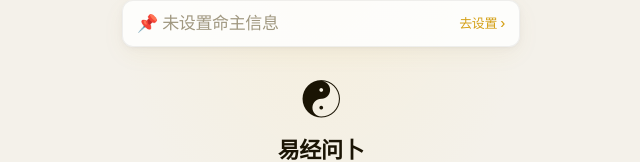
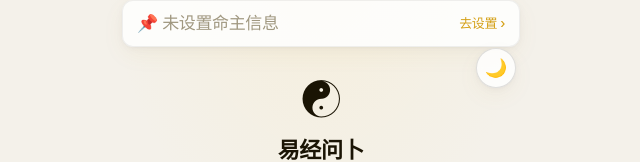
Before and after one commit to Yusonzzz/claw-iching, a Vue app: page / in a window 1280 px wide. Shown: the top 162 px of the page, without its empty margins (319-959 px from the left). Built offline with nearby package versions, Linux system fonts and the light colour scheme.

Commit message:
feat: add dark/light theme toggle with iOS-style design

```diff
--- a/index.html
+++ b/index.html
@@ -1,6 +1,9 @@
 <!doctype html>
 <html lang="zh-CN">
   <head>
+    <script>
+      (function(){var t=localStorage.getItem('iching-theme');if(t==='dark')document.documentElement.setAttribute('data-theme','dark');})()
+    </script>
     <meta charset="UTF-8" />
     <meta http-equiv="Cache-Control" content="no-cache, no-store, must-revalidate" />
     <meta http-equiv="Pragma" content="no-cache" />
--- a/src/App.vue
+++ b/src/App.vue
@@ -1,5 +1,10 @@
 <template>
   <div id="app-root">
+    <!-- 主题切换按钮 -->
+    <button class="theme-toggle" @click="handleToggle" :aria-label="theme === 'dark' ? '切换白天模式' : '切换深夜模式'">
+      <span class="theme-icon" :class="{ swapping: isSwapping }">{{ theme === 'dark' ? '☀️' : '🌙' }}</span>
+    </button>
+
     <router-view :key="$route.fullPath" />
     <nav class="tab-bar">
       <router-link to="/" class="tab-item" :class="{ active: $route.path === '/' }" replace>
@@ -23,10 +28,68 @@
 </template>
 
 <script setup>
+import { ref } from 'vue'
+import { useTheme } from './composables/useTheme.js'
+
+const { theme, toggleTheme } = useTheme()
+const isSwapping = ref(false)
+
+function handleToggle() {
+  isSwapping.value = true
+  toggleTheme()
+  setTimeout(() => { isSwapping.value = false }, 400)
+}
 </script>
 
 <style scoped>
 #app-root {
   min-height: 100vh;
 }
+
+/* —— 主题切换按钮 —— */
+.theme-toggle {
+  position: fixed;
+  top: 48px;
+  right: calc(50% - 195px);
+  z-index: 901;
+  width: 40px;
+  height: 40px;
+  border-radius: 20px;
+  border: .5px solid var(--separator-strong);
+  background: var(--bg-card);
+  backdrop-filter: blur(30px) saturate(180%);
+  -webkit-backdrop-filter: blur(30px) saturate(180%);
+  box-shadow: var(--shadow-card);
+  cursor: pointer;
+  display: flex;
+  align-items: center;
+  justify-content: center;
+  padding: 0;
+  transition: all .35s var(--spring);
+}
+.theme-toggle:active {
+  transform: scale(.88);
+  box-shadow: 0 1px 4px rgba(0,0,0,.06);
+}
+.theme-icon {
+  font-size: 18px;
+  line-height: 1;
+  display: block;
+  transition: transform .35s var(--spring);
+}
+.theme-icon.swapping {
+  animation: themeSwap .4s var(--spring);
+}
+@keyframes themeSwap {
+  0%   { transform: scale(1) rotate(0deg); }
+  50%  { transform: scale(.5) rotate(180deg); }
+  100% { transform: scale(1) rotate(360deg); }
+}
+
+/* 响应式：在窄屏时左移 */
+@media (max-width: 430px) {
+  .theme-toggle {
+    right: 10px;
+  }
+}
 </style>
--- /dev/null
+++ b/src/composables/useTheme.js
@@ -0,0 +1,22 @@
+import { ref, watch } from 'vue'
+
+const THEME_KEY = 'iching-theme'
+const theme = ref(localStorage.getItem(THEME_KEY) || 'light')
+
+export function useTheme() {
+  function applyTheme(t) {
+    document.documentElement.setAttribute('data-theme', t)
+    localStorage.setItem(THEME_KEY, t)
+    theme.value = t
+  }
+
+  function toggleTheme() {
+    const next = theme.value === 'dark' ? 'light' : 'dark'
+    applyTheme(next)
+  }
+
+  // 初始化时应用
+  applyTheme(theme.value)
+
+  return { theme, toggleTheme, applyTheme }
+}
--- a/src/style.css
+++ b/src/style.css
@@ -42,6 +42,25 @@
   --safe-bottom: env(safe-area-inset-bottom,0px);
 }
 
+/* —— 深夜模式 · Apple Dark —— */
+[data-theme="dark"] {
+  --bg: #1C1C1E;
+  --bg-card: rgba(44,44,46,.80);
+  --bg-elevated: #2C2C2E;
+  --bg-tertiary: rgba(255,255,255,.06);
+  --bg-quaternary: rgba(255,255,255,.04);
+  --label-primary: #E8E4D8;
+  --label-secondary: #98948A;
+  --label-tertiary: #6B6658;
+  --label-quaternary: #484438;
+  --separator: rgba(255,255,255,.06);
+  --separator-strong: rgba(255,255,255,.12);
+  --shadow-card: 0 .5px 2px rgba(0,0,0,.12), 0 2px 8px rgba(0,0,0,.18);
+  --shadow-floating: 0 2px 6px rgba(0,0,0,.16), 0 8px 32px rgba(0,0,0,.25);
+  --shadow-glow: 0 4px 20px rgba(212,160,23,.35), 0 1px 4px rgba(180,140,20,.20);
+  --shadow-menu: 0 1px 3px rgba(0,0,0,.16), 0 12px 40px rgba(0,0,0,.35);
+}
+
 /* —— Reset —— */
 *,*::before,*::after { margin:0; padding:0; box-sizing:border-box; }
 html { -webkit-text-size-adjust:100%; -webkit-overflow-scrolling:touch; }
@@ -54,6 +73,7 @@ body {
   font-size:17px; line-height:1.47059;
   letter-spacing:-0.022em;
   overscroll-behavior:none;
+  transition:background .45s var(--ease), color .35s var(--ease);
 }
 
 #app {
@@ -63,6 +83,13 @@ body {
   background:
     radial-gradient(ellipse 80% 60% at 50% -10%, rgba(255,220,120,.14), transparent 65%),
     radial-gradient(ellipse 50% 40% at 90% 95%, rgba(255,200,80,.08), transparent 60%),
+    var(--bg);
+  transition:background .45s var(--ease);
+}
+[data-theme="dark"] #app {
+  background:
+    radial-gradient(ellipse 80% 60% at 50% -10%, rgba(255,220,120,.05), transparent 65%),
+    radial-gradient(ellipse 50% 40% at 90% 95%, rgba(255,180,80,.03), transparent 60%),
     var(--bg);
 }
 
@@ -100,7 +127,10 @@ body {
   border:.5px solid rgba(255,255,255,.6);
   box-shadow:var(--shadow-card);
   will-change:transform;
-  transition:transform .25s var(--spring), box-shadow .25s var(--ease);
+  transition:transform .25s var(--spring), box-shadow .25s var(--ease), background .45s var(--ease);
+}
+[data-theme="dark"] .card {
+  border-color:rgba(255,255,255,.08);
 }
 .card:active { transform:scale(.985); box-shadow:0 .5px 1px rgba(0,0,0,.02), 0 1px 4px rgba(0,0,0,.03); }
 /* 错落入场 */
@@ -232,6 +262,11 @@ textarea { height:auto; padding-top:14px; padding-bottom:14px; min-height:80px;
   height:calc(84px + var(--safe-bottom));
   padding:6px 0 var(--safe-bottom);
   box-shadow:0 -.5px 0 rgba(0,0,0,.04), 0 -6px 24px rgba(200,150,50,.06);
+  transition:background .45s var(--ease), box-shadow .45s var(--ease);
+}
+[data-theme="dark"] .tab-bar {
+  background:rgba(28,28,30,.88);
+  box-shadow:0 -.5px 0 rgba(255,255,255,.06), 0 -6px 24px rgba(0,0,0,.2);
 }
 .tab-item {
   flex:1; display:flex; flex-direction:column;
@@ -277,6 +312,9 @@ textarea { height:auto; padding-top:14px; padding-bottom:14px; min-height:80px;
   -webkit-backdrop-filter:blur(12px) saturate(140%);
   z-index:200; display:flex; align-items:center; justify-content:center; padding:24px;
 }
+[data-theme="dark"] .modal-overlay {
+  background:rgba(0,0,0,.55);
+}
 .modal-content {
   background:var(--bg-elevated);
   backdrop-filter:blur(60px) saturate(220%);
@@ -286,6 +324,9 @@ textarea { height:auto; padding-top:14px; padding-bottom:14px; min-height:80px;
   border:.5px solid rgba(255,255,255,.5);
   box-shadow:var(--shadow-menu);
   animation:modalIn .38s var(--spring);
+}
+[data-theme="dark"] .modal-content {
+  border-color:rgba(255,255,255,.08);
 }
 @keyframes modalIn {
   from { opacity:0; transform:translateY(14px) scale(.97); }
@@ -303,6 +344,7 @@ textarea { height:auto; padding-top:14px; padding-bottom:14px; min-height:80px;
 ::-webkit-scrollbar { width:4px; }
 ::-webkit-scrollbar-track { background:transparent; }
 ::-webkit-scrollbar-thumb { background:rgba(0,0,0,.1); border-radius:2px; }
+[data-theme="dark"] ::-webkit-scrollbar-thumb { background:rgba(255,255,255,.12); }
 
 /* —— 选中 —— */
 ::selection { background:rgba(212,160,23,.18); color:var(--label-primary); }
--- a/vite.config.js
+++ b/vite.config.js
@@ -2,7 +2,7 @@ import { defineConfig } from 'vite'
 import vue from '@vitejs/plugin-vue'
 
 // https://vite.dev/config/
-export default defineConfig({
-  base: '/claw-iching/',
+export default defineConfig(({ command }) => ({
+  base: command === 'build' ? '/claw-iching/' : '/',
   plugins: [vue()],
-})
+}))
```
